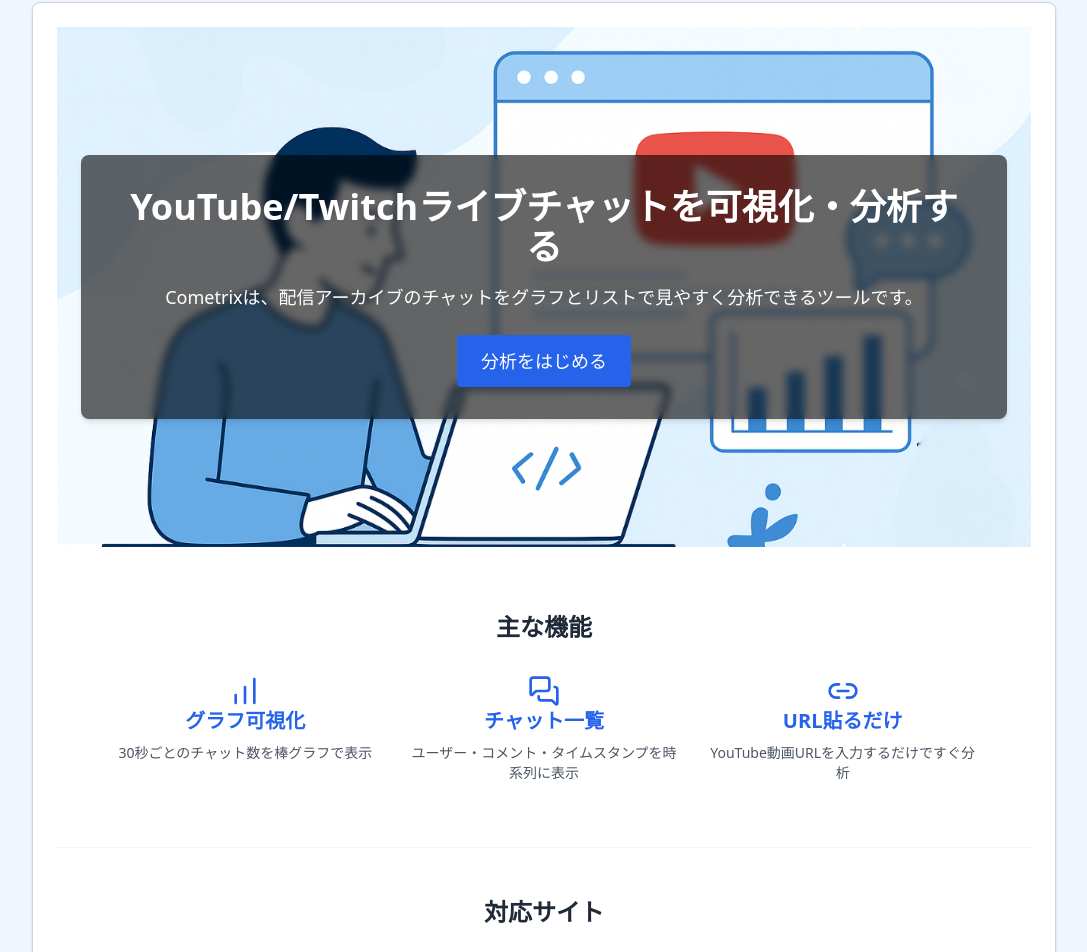
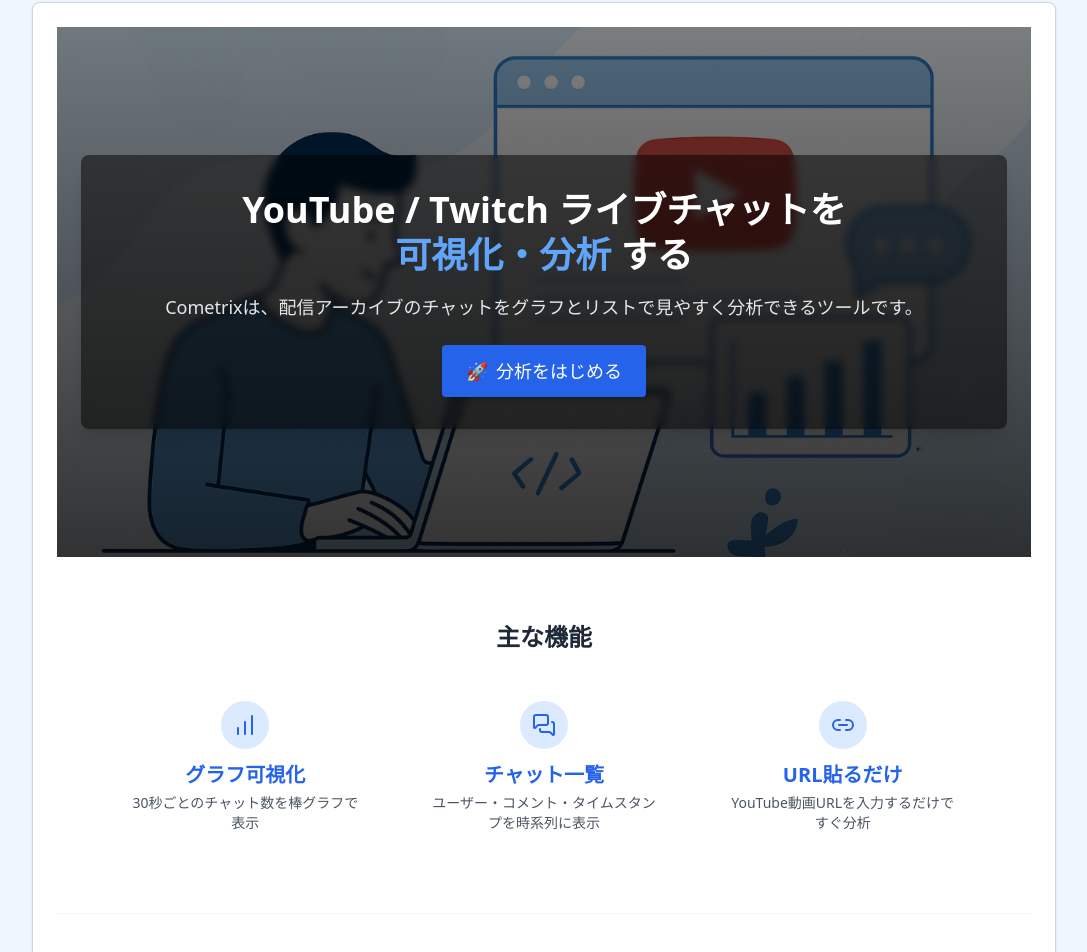
Before and after one commit to gati-hxmx/Cometrix, a Vue app in the folder frontend/: page / in a window 1280 px wide. Shown: the part 102-1054 px from the top of the page, without its empty margins (96-1183 px from the left). Built offline with nearby package versions, Linux system fonts and the light colour scheme; no server answers.

Commit message:
ハンバーガーメニューとサイドバーの表示/非表示の安定化、外部クリックで自動閉じる処理を追加

```diff
--- a/frontend/src/components/Navbar.vue
+++ b/frontend/src/components/Navbar.vue
@@ -8,7 +8,7 @@
           <!-- ハンバーガーメニュー -->
           <button
             v-if="isLoggedIn"
-            @click="toggleMenu"
+            @click.stop="toggleMenu"
             class="text-gray-600 hover:text-gray-900 hover:bg-gray-100 rounded p-1"
           >
             <Menu class="w-6 h-6" />
@@ -50,8 +50,10 @@
     <transition name="slide">
       <aside
         v-if="menuOpen && isLoggedIn"
+        ref="sidebarRef"
         class="fixed top-16 left-0 h-full w-55 bg-white shadow-md z-40 border-r border-gray-200 px-4 py-4 space-y-4"
       >
+
         <div class="space-y-2">
           <RouterLink
             to="/"
@@ -134,6 +136,25 @@ function logout() {
   userStore.logout()
   router.push('/')
 }
+
+import { onMounted, onBeforeUnmount } from 'vue'
+
+const sidebarRef = ref(null)
+
+function handleClickOutside(event) {
+  if (menuOpen.value && sidebarRef.value && !sidebarRef.value.contains(event.target)) {
+    menuOpen.value = false
+  }
+}
+
+onMounted(() => {
+  document.addEventListener('click', handleClickOutside)
+})
+
+onBeforeUnmount(() => {
+  document.removeEventListener('click', handleClickOutside)
+})
+
 </script>
 
 <style scoped>
--- a/frontend/src/views/HomeView.vue
+++ b/frontend/src/views/HomeView.vue
@@ -1,20 +1,21 @@
 <template>
   <DefaultLayout>
     <!-- Hero セクション -->
-    <section class="bg-cover bg-center bg-no-repeat py-32 text-center" style="background-image: url('/hero-bg.png');">
+    <section class="bg-cover bg-center bg-no-repeat py-32 text-center" style="background-image: linear-gradient(to bottom, rgba(0,0,0,0.5), rgba(0,0,0,0.8)), url('/hero-bg.png');">
       <div class="px-6">
-        <div class="bg-black/60 backdrop-blur-sm rounded-lg p-8 text-white shadow-md">
-          <h1 class="text-4xl font-bold mb-4">
-            YouTube/Twitchライブチャットを<br class="sm:hidden" />可視化・分析する
+        <div class="bg-black/50 backdrop-blur-sm rounded-lg p-8 text-white shadow-lg animate-fade-in">
+          <h1 class="text-4xl font-bold mb-4 leading-tight">
+            YouTube / Twitch ライブチャットを<br class="sm:hidden" /><br>
+            <span class="text-blue-400">可視化・分析</span> する
           </h1>
-          <p class="text-lg mb-6">
+          <p class="text-lg mb-6 text-gray-200">
             Cometrixは、配信アーカイブのチャットをグラフとリストで見やすく分析できるツールです。
           </p>
           <RouterLink
             to="/analyze"
-            class="inline-block bg-blue-600 hover:bg-blue-700 text-white px-6 py-3 rounded text-lg transition"
+            class="inline-flex items-center bg-blue-600 hover:bg-blue-700 text-white px-6 py-3 rounded text-lg transition shadow-md"
           >
-            分析をはじめる
+            <span class="mr-2">🚀</span> 分析をはじめる
           </RouterLink>
         </div>
       </div>
@@ -25,32 +26,38 @@
       <div class="max-w-4xl mx-auto px-4 text-center">
         <h2 class="text-2xl font-semibold mb-8">主な機能</h2>
         <div class="grid sm:grid-cols-3 gap-8">
-          <div>
-            <BarChart class="mx-auto w-8 h-8 text-blue-600" />
-            <p class="text-xl font-bold text-blue-600 mb-2">グラフ可視化</p>
+          <div class="hover:shadow-md hover:-translate-y-1 transition rounded p-4">
+            <div class="bg-blue-100 w-12 h-12 rounded-full flex items-center justify-center mx-auto mb-3">
+              <BarChart class="w-6 h-6 text-blue-600" />
+            </div>
+            <p class="text-xl font-bold text-blue-600 mb-1">グラフ可視化</p>
             <p class="text-sm text-gray-600">30秒ごとのチャット数を棒グラフで表示</p>
           </div>
-          <div>
-            <MessagesSquare class="mx-auto w-8 h-8 text-blue-600" />
-            <p class="text-xl font-bold text-blue-600 mb-2">チャット一覧</p>
+          <div class="hover:shadow-md hover:-translate-y-1 transition rounded p-4">
+            <div class="bg-blue-100 w-12 h-12 rounded-full flex items-center justify-center mx-auto mb-3">
+              <MessagesSquare class="w-6 h-6 text-blue-600" />
+            </div>
+            <p class="text-xl font-bold text-blue-600 mb-1">チャット一覧</p>
             <p class="text-sm text-gray-600">ユーザー・コメント・タイムスタンプを時系列に表示</p>
           </div>
-          <div>
-            <Link2 class="mx-auto w-8 h-8 text-blue-600" />
-            <p class="text-xl font-bold text-blue-600 mb-2">URL貼るだけ</p>
+          <div class="hover:shadow-md hover:-translate-y-1 transition rounded p-4">
+            <div class="bg-blue-100 w-12 h-12 rounded-full flex items-center justify-center mx-auto mb-3">
+              <Link2 class="w-6 h-6 text-blue-600" />
+            </div>
+            <p class="text-xl font-bold text-blue-600 mb-1">URL貼るだけ</p>
             <p class="text-sm text-gray-600">YouTube動画URLを入力するだけですぐ分析</p>
           </div>
         </div>
       </div>
     </section>
 
-    <!-- 対応サービス紹介 -->
+    <!-- 対応サービス -->
     <section class="py-12 bg-white border-t border-gray-100">
       <div class="max-w-4xl mx-auto px-4 text-center">
         <h2 class="text-2xl font-semibold mb-8 text-gray-800">対応サイト</h2>
         <div class="flex justify-center items-center gap-12 flex-wrap">
-          <img src="https://upload.wikimedia.org/wikipedia/commons/b/b8/YouTube_Logo_2017.svg" alt="YouTube" class="h-8" />
-          <img src="/twitch_wordmark_extruded_purple.svg" alt="Twitch" class="h-8" />
+          <img src="https://upload.wikimedia.org/wikipedia/commons/b/b8/YouTube_Logo_2017.svg" alt="YouTube" class="h-8 opacity-80 hover:opacity-100 transition" />
+          <img src="/twitch_wordmark_extruded_purple.svg" alt="Twitch" class="h-8 opacity-80 hover:opacity-100 transition" />
         </div>
       </div>
     </section>
@@ -69,7 +76,8 @@
               <li>❌ 高度な分析機能</li>
             </ul>
           </div>
-          <div class="bg-white border border-blue-500 rounded-lg p-6 shadow-md">
+          <div class="relative bg-white border border-blue-500 rounded-lg p-6 shadow-md">
+            <span class="absolute top-4 right-4 text-xs bg-blue-600 text-white px-2 py-1 rounded-full">おすすめ</span>
             <h3 class="text-xl font-bold mb-2 text-blue-600">Pro Plan（月額）</h3>
             <p class="text-sm text-gray-500 mb-4">¥600 / 月</p>
             <ul class="text-sm text-gray-600 space-y-1 mb-4">
@@ -84,11 +92,11 @@
               月額でアップグレード
             </RouterLink>
           </div>
-          <div class="bg-white border border-blue-500 rounded-lg p-6 shadow-md">
+          <div class="relative bg-white border border-blue-500 rounded-lg p-6 shadow-md">
             <h3 class="text-xl font-bold mb-2 text-blue-600">Pro Plan（年間）</h3>
             <p class="text-sm text-gray-500 mb-4">
               ¥5,900 / 年<br />
-              <span class="text-xs text-green-600">※ 月額の2ヶ月分お得</span>
+              <span class="inline-block text-green-700 font-semibold bg-green-100 px-2 py-0.5 rounded text-xs">2ヶ月分お得！</span>
             </p>
             <ul class="text-sm text-gray-600 space-y-1 mb-4">
               <li>✅ 無制限に分析可能</li>
@@ -112,3 +120,13 @@
 import DefaultLayout from '@/layouts/DefaultLayout.vue'
 import { BarChart, MessagesSquare, Link2 } from 'lucide-vue-next'
 </script>
+
+<style scoped>
+@keyframes fade-in {
+  0% { opacity: 0; transform: translateY(10px); }
+  100% { opacity: 1; transform: translateY(0); }
+}
+.animate-fade-in {
+  animation: fade-in 0.8s ease-out;
+}
+</style>
```
